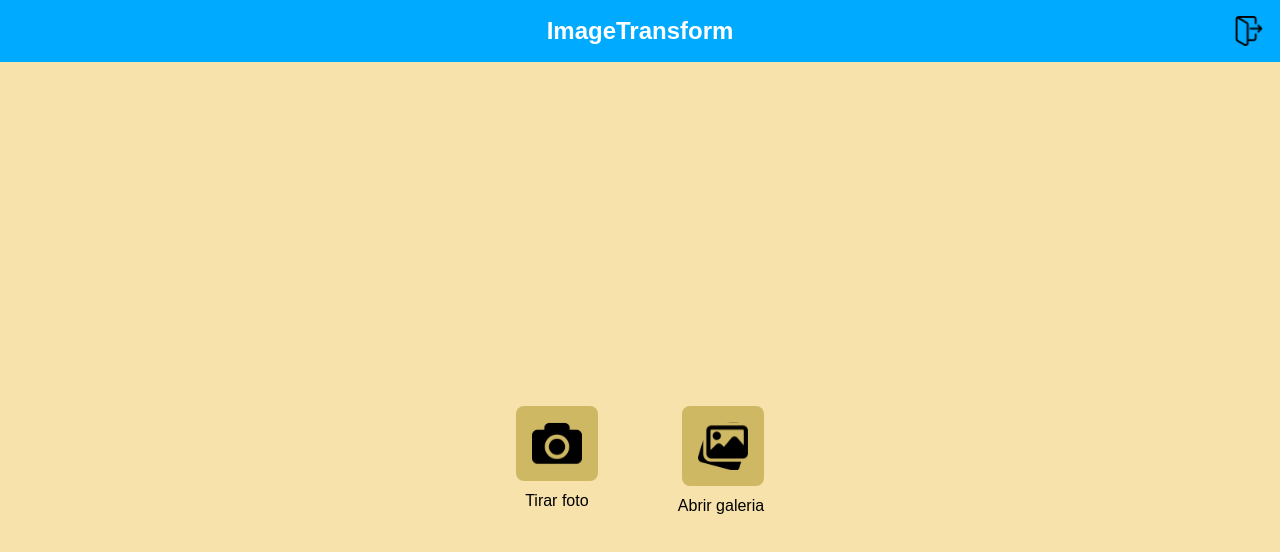
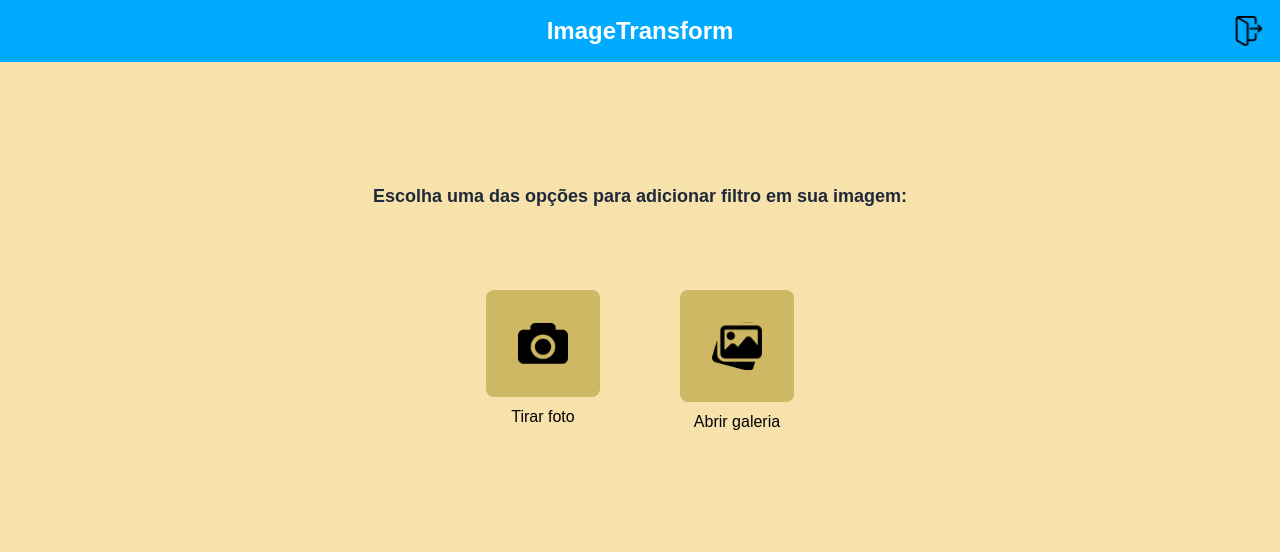
Before and after one commit to mauriciobenjamin700/image-transform-web, a Next.js app: page / in a window 1280 px wide. Shown: the top 552 px of the page. Built offline with nearby package versions, Linux system fonts and the light colour scheme.

Commit message:
atualização na page principal

```diff
--- a/src/app/page.tsx
+++ b/src/app/page.tsx
@@ -18,18 +18,21 @@ export default function Home() {
   };
 
   return (
+
     <div className="flex flex-col bg-[#F7E2AB] w-full">
       {/* Header */}
       <Header />
-
+      <div className="mt-30 text-lg font-semibold text-center text-gray-800">
+        Escolha uma das opções para adicionar filtro em sua imagem:
+      </div>
       {/* Botões abaixo do Header */}
-      <div className="flex flex-col items-center justify-center h-screen gap-8">
+      <div className="mt-20 flex flex-col items-center justify-center  gap-8">
         <div className="flex gap-20 ">
           {/* Botão 1 */}
           <div className="flex flex-col items-center ">
             <button
               onClick={handleNavigateToCamera}
-              className="bg-[#CEB863] p-4 rounded-lg ml-auto hover:shadow-lg hover:shadow-gray-800 transition-shadow"
+              className="bg-[#CEB863] p-8 rounded-lg ml-auto hover:shadow-lg hover:shadow-gray-800 transition-shadow"
             >
               <Image src={icon1} alt="Icon 1" width={50} height={50} />
             </button>
@@ -40,7 +43,7 @@ export default function Home() {
           <div className="flex flex-col items-center">
             <button
               onClick={handleNavigateToGallery}
-              className="bg-[#CEB863] p-4 rounded-lg ml-auto hover:shadow-lg hover:shadow-gray-800 transition-shadow"
+              className="bg-[#CEB863] p-8 rounded-lg ml-auto hover:shadow-lg hover:shadow-gray-800 transition-shadow"
             >
               <Image src={icon2} alt="Icon 2" width={50} height={50} />
             </button>
```
